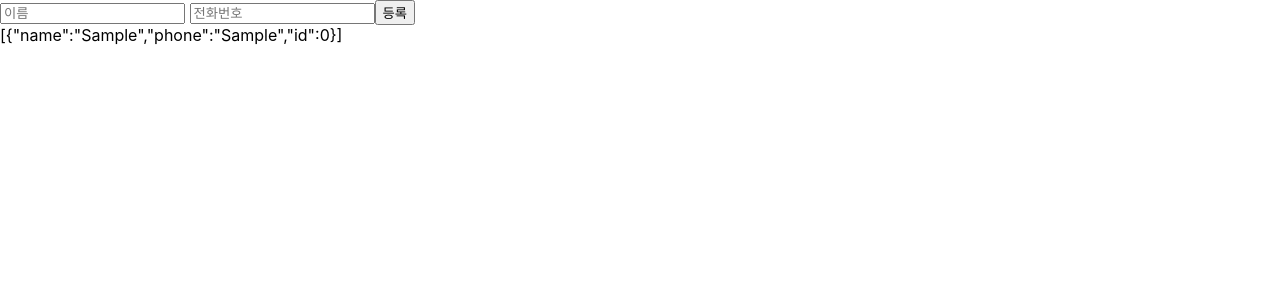
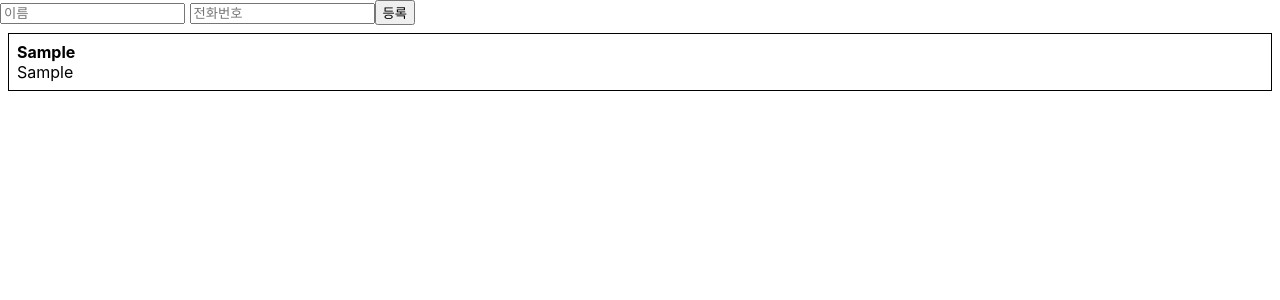
Before and after one commit to sangcheol-LEE/practice-React, a React (Create React App) app: page / in a window 1280 px wide. Both pictures are taken after typing "Sample", "Sample" into the empty fields and a click on the button "등록". Shown: the top 300 px of the page. Built offline with nearby package versions, Linux system fonts and the light colour scheme.

Commit message:
배열 렌더링하기

```diff
--- a/src/App.js
+++ b/src/App.js
@@ -1,5 +1,6 @@
 import React, { Component } from "react";
 import PhoneForm from "./Component/PhoneForm";
+import PhoneInfoList from "./Component/PhoneInfoList";
 
 class App extends Component {
 
@@ -23,7 +24,7 @@ class App extends Component {
     return (
       <div>
           <PhoneForm onCreate={this.handleCreate} />
-          {JSON.stringify(this.state.information)}
+          <PhoneInfoList data={ this.state.information }/>
       </div>
     );
   }
--- /dev/null
+++ b/src/Component/PhoneInfo.js
@@ -0,0 +1,21 @@
+import React, { Component } from 'react';
+
+class PhoneInfo extends Component {
+  render() {
+    const { name, phone, id } = this.props.info;  // info 라는 값을 전달받고 거기서 name, phone, id 를 추출한다는 의미
+    const style = {
+      border: "1px solid black",
+      padding: "8px",
+      margin: "8px",
+    }
+
+    return (
+      <div style={ style }>
+        <div><b>{name}</b></div>
+        <div>{phone}</div>
+      </div>
+    );
+  }
+}
+
+export default PhoneInfo;
--- /dev/null
+++ b/src/Component/PhoneInfoList.js
@@ -0,0 +1,23 @@
+import React, { Component } from 'react';
+import PhoneInfo from './PhoneInfo';
+
+class PhoneInfoList extends Component {
+  static defaultProps = {
+    data : []
+  }
+
+
+  render() {
+    const { data } = this.props;
+    const list = data.map(
+      info => (<PhoneInfo info={info} key={info.id}/>)
+    );
+    return (
+      <div>
+        {list}
+      </div>
+    );
+  }
+}
+
+export default PhoneInfoList;
```
